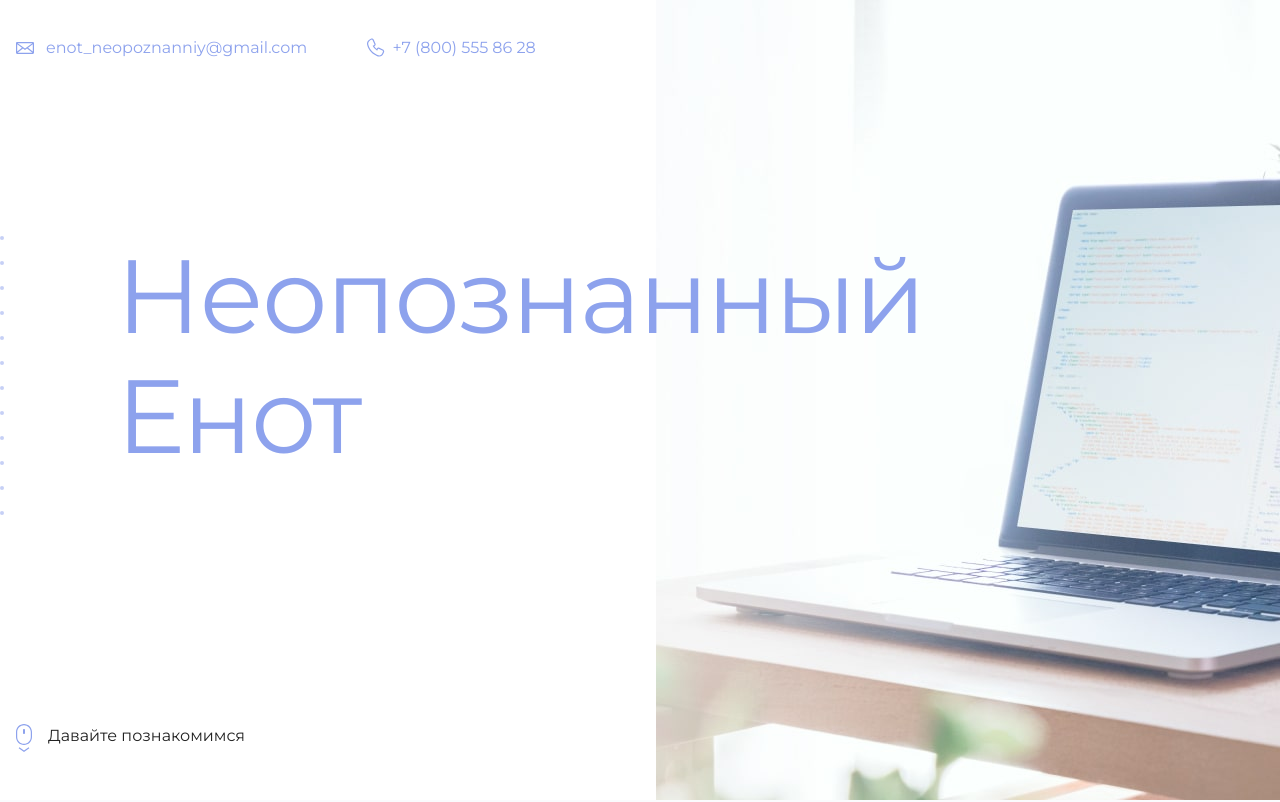
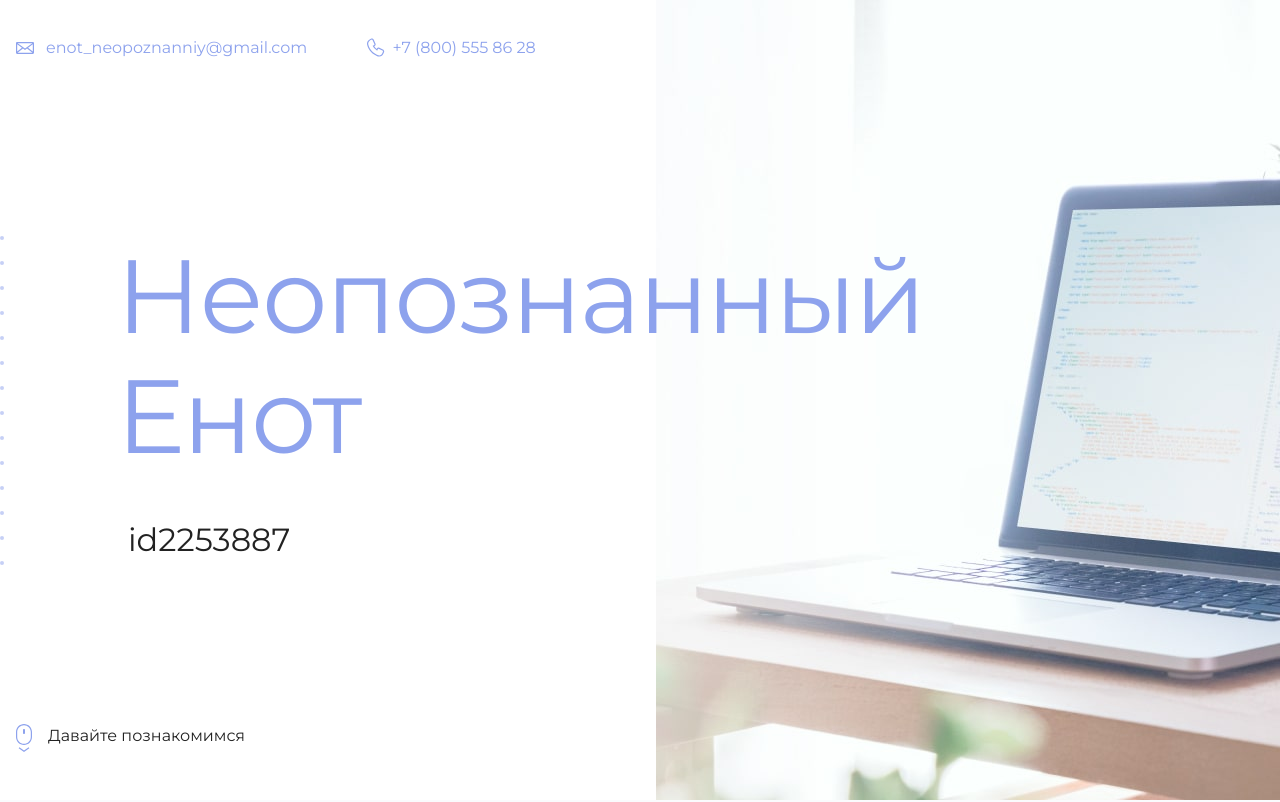
Before and after one commit to evgenysnegirenko/htmlacademy, a plain HTML site: page index.html in a window 1280 px wide. Shown: the top 802 px of the page. Drawn offline with Linux system fonts and the light colour scheme.

Commit message:
add id2253887

```diff
--- a/index.html
+++ b/index.html
@@ -19,7 +19,7 @@
       <section class="hero-image">
         <div class="container">
           <h1 class="heading">Неопознанный Енот</h1>
-          <p><!-- Тут ваш id на сайте Академии --></p>
+          <p>id2253887</p>
         </div>
       </section>
 
```
